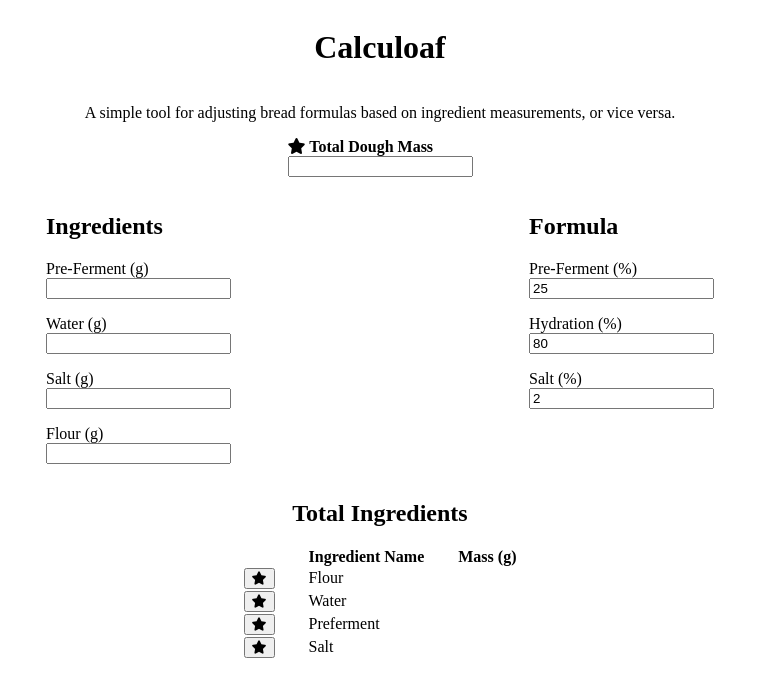
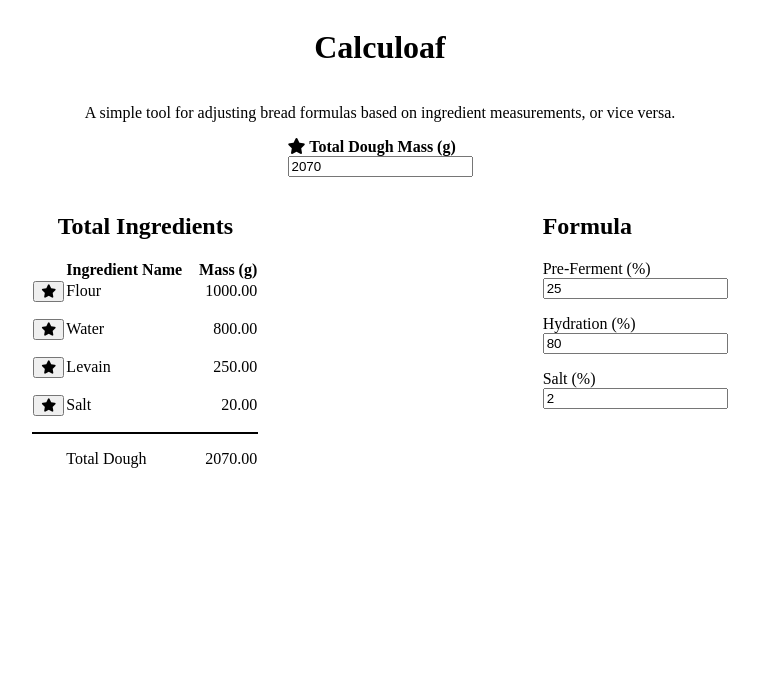
Before and after one commit to alfrdmalr/calculoaf, a React (Vite) app: page / in a window 1280 px wide. Shown: the top 696 px of the page, without its empty margins (260-1019 px from the left). Built offline with nearby package versions, Linux system fonts and the light colour scheme.

Commit message:
reformat totals; switch limiting reagent

```diff
--- a/src/App.tsx
+++ b/src/App.tsx
@@ -1,21 +1,26 @@
 import React, {useCallback, useEffect, useState} from 'react';
 import {FormulaForm} from './components/formulaForm';
-import {IngredientsForm} from './components/ingredientsForm';
 import styles from "./app.module.css";
 import {Formula, validateFormula} from './types/formula';
-import {emptyIngredients, Ingredients, validateIngredients} from './types/ingredients';
+import {emptyIngredients, Ingredients} from './types/ingredients';
 import {NumberInput} from './components/numberInput';
-import {applyFormulaTDM} from './functions/applyFormula';
+import {applyFormula, applyFormulaTDM, getFlourMass} from './functions/applyFormula';
 import { Nullable } from './types/nullable';
 import { isValid, Numberish } from './types/numberish';
 import { TotalIngredients } from './components/totalIngredients';
+import { getReagentLabel, Reagent } from './types/reagent';
 
 if (module.hot) {
   module.hot.accept();
 }
 
+const unit: string = "g";
+
 export const App = () => {
-  const [totalDoughMass, setTotalDoughMass] = useState<Numberish>(null);
+  const [limitingReagent, setLimitingReagent] = useState<Reagent>({
+    value: 2070,
+    key: 'totalDoughMass'
+  });
   const [ingredients, setIngredients] = useState<Nullable<Ingredients>>(emptyIngredients());
   const [formula, setFormula] = useState<Nullable<Formula>>({
     hydrationPercent: 80,
@@ -23,50 +28,75 @@ export const App = () => {
     saltPercent: 2
   });
 
-  const updateIngredients = useCallback((i: Nullable<Ingredients>) => {
-    // needs to be already adjusted
-    setIngredients(i);
-    if (validateIngredients(i)) {
-      const newTDM = i.saltMass + i.flourMass + i.waterMass + i.levainMass;
-      setTotalDoughMass(newTDM);
-    } else {
-      setTotalDoughMass(null);
+  const handleReagentChange = useCallback((r: Reagent, formula: Formula) => {
+    let newIngredients = emptyIngredients();
+
+    if (!isValid(r.value)) {
+      setIngredients(newIngredients);
+      return;
     }
-  }, [validateIngredients]);
+
+    switch(r.key) {
+      case 'totalDoughMass':
+        newIngredients = applyFormulaTDM(formula, r.value);
+        break;
+      case 'flourMass':
+        newIngredients = applyFormula(formula, r.value);
+        break;
+      case 'levainMass':
+        newIngredients = applyFormula(formula, getFlourMass(r.value, formula.levainPercent));
+        break;
+      case 'waterMass':
+        newIngredients = applyFormula(formula, getFlourMass(r.value, formula.hydrationPercent));
+        break;
+      case 'saltMass':
+        newIngredients = applyFormula(formula, getFlourMass(r.value, formula.saltPercent));
+        break;
+      default:
+        break;
+    }
+
+    setIngredients(newIngredients)
+  }, []);
+
 
   useEffect(() => {
+    const {key, value} = limitingReagent;
+
     if (!validateFormula(formula) ||
-      !isValid(totalDoughMass)) {
+      !isValid(value)) {
       setIngredients(emptyIngredients());
     } else {
-      setIngredients(applyFormulaTDM(formula, totalDoughMass));
+      handleReagentChange({key, value}, formula);
     }
-  }, [formula, totalDoughMass]);
+  }, [formula, limitingReagent]);
 
   return(
     <div className={styles.main}>
       <h1>Calculoaf</h1>
       <p>A simple tool for adjusting bread formulas based on ingredient measurements, or vice versa.</p>
+
       <NumberInput
         label={
           <>
             <span className="fas fa-star" />
-              <b> Total Dough Mass</b>
+            <b> {getReagentLabel(limitingReagent.key)} Mass ({unit})</b>
           </>
         }
         id={'dough-mass'}
-          value={totalDoughMass}
+        value={limitingReagent.value}
         min={0}
         enforceBounds
         precision={0}
-          setValue={setTotalDoughMass}
+        setValue={n => setLimitingReagent(prev => ({key: prev.key, value: n}))}
       />
+
       <div className={styles.forms}>
         <div className={styles.formContainer}>
-          <IngredientsForm
-            formula={formula}
-            updateIngredients={updateIngredients}
+          <TotalIngredients
             ingredients={ingredients}
+            setLimitingReagent={setLimitingReagent}
+            limitingReagent={limitingReagent.key}
           />
         </div>
         <div className={styles.formContainer}>
@@ -76,11 +106,6 @@ export const App = () => {
           />
         </div>
       </div>
-      <div className={styles.formContainer}>
-        <TotalIngredients
-          ingredients={ingredients}
-        />
-      </div>
     </div>
   )
 }
--- a/src/components/totalIngredients/index.tsx
+++ b/src/components/totalIngredients/index.tsx
@@ -1,17 +1,56 @@
-import React from 'react';
-import {Ingredients} from '../../types/ingredients';
+import React, { useCallback, useMemo } from 'react';
+import { getReagentLabel, Reagent, ReagentType } from '../../types/reagent';
+import {Ingredients, validateIngredients} from '../../types/ingredients';
 import { Nullable } from '../../types/nullable';
+import { Numberish } from '../../types/numberish';
 import styles from './totals.module.css'
 
 export interface TotalIngredientsProps {
   ingredients: Nullable<Ingredients>;
+  setLimitingReagent: (r: Reagent) => void;
+  limitingReagent: ReagentType;
 }
 
 export const TotalIngredients = (props: TotalIngredientsProps) => {
-  const {levainMass, flourMass, waterMass, saltMass} = props.ingredients;
+  const {setLimitingReagent, limitingReagent, ingredients} = props;
+
+  const {
+    levainMass,
+    flourMass,
+    waterMass,
+    saltMass,
+  } = ingredients;
 
   //todo
   const unit: string = "g";
+
+  const reagentButton = useCallback((key: ReagentType, value: Numberish) => {
+    return (
+      <>
+        {limitingReagent !== key &&
+        <button onClick={() => setLimitingReagent({key: key, value: value})}>
+          <span className="fas fa-star" />
+        </button>
+        }
+      </>
+    );
+
+
+  }, [limitingReagent, setLimitingReagent]);
+
+  const totalDoughMass = useMemo(() => {
+    if (validateIngredients(ingredients)) {
+      return (0
+        + ingredients.levainMass
+        + ingredients.flourMass
+        + ingredients.saltMass
+        + ingredients.waterMass
+      );
+    } else {
+      return null;
+    }
+
+  }, [ingredients]);
 
   return(
     <div className={styles.container}>
@@ -26,44 +65,45 @@ export const TotalIngredients = (props: TotalIngredientsProps) => {
 
           <tr>
             <td>
-              <button>
-                <span className="fas fa-star" />
-              </button>
+              {reagentButton('flourMass', flourMass)}
             </td>
-            <td>Flour</td>
+            <td>{getReagentLabel('flourMass')}</td>
             <td>{flourMass?.toFixed(2)}</td>
           </tr>
 
           <tr>
             <td>
-              <button>
-                <span className="fas fa-star" />
-              </button>
+              {reagentButton('waterMass', waterMass)}
             </td>
-            <td>Water</td>
+            <td>{getReagentLabel('waterMass')}</td>
             <td>{waterMass?.toFixed(2)}</td>
           </tr>
 
           <tr>
             <td>
-              <button>
-                <span className="fas fa-star" />
-              </button>
+              {reagentButton('levainMass', levainMass)}
             </td>
-            <td>Preferment</td>
+            <td>{getReagentLabel('levainMass')}</td>
             <td>{levainMass?.toFixed(2)}</td>
           </tr>
 
           <tr>
             <td>
-              <button>
-                <span className="fas fa-star" />
-              </button>
+              {reagentButton('saltMass', saltMass)}
             </td>
-            <td>Salt</td>
+            <td>{getReagentLabel('saltMass')}</td>
             <td>{saltMass?.toFixed(2)}</td>
           </tr>
         </tbody>
+        <tfoot>
+          <tr>
+            <td>
+              {reagentButton('totalDoughMass', totalDoughMass)}
+            </td>
+            <td>Total Dough</td>
+            <td>{totalDoughMass?.toFixed(2)}</td>
+          </tr>
+        </tfoot>
       </table>
     </div>
   )
--- a/src/components/totalIngredients/totals.module.css
+++ b/src/components/totalIngredients/totals.module.css
@@ -1,10 +1,22 @@
 .table {
-  border-collapse: separate;
-  border-spacing: 2rem 0rem;
+  border-collapse: collapse;
 }
 
 .table td:last-child {
   text-align: end;
+}
+
+.table tbody td {
+  padding-bottom: 1rem;
+}
+
+.table tfoot td {
+  border-top: solid 2px black;
+  padding-top: 1rem;
+}
+
+.table td:nth-child(2), th:nth-child(2) {
+  padding-right: 1rem;
 }
 
 .container {
--- a/src/functions/parseString.ts
+++ /dev/null
@@ -1,6 +0,0 @@
-export function parseString (s: string): number | undefined {
-  if (s === "") {
-    return undefined;
-  }
-  return parseFloat(s);
-}
--- /dev/null
+++ b/src/types/reagent.tsx
@@ -0,0 +1,25 @@
+import { Ingredients } from "./ingredients";
+import { Numberish } from "./numberish";
+
+export type ReagentType = keyof Ingredients | 'totalDoughMass';
+
+export type Reagent = {
+  value: Numberish;
+  key: ReagentType;
+}
+
+  // use this in totals component
+export function getReagentLabel(key: ReagentType): string {
+  switch(key) {
+    case 'totalDoughMass':
+    return "Total Dough";
+    case 'flourMass':
+    return "Flour";
+    case 'levainMass':
+    return "Levain";
+    case 'waterMass':
+    return "Water";
+    case 'saltMass':
+    return "Salt";
+  }
+}
```
Lines whose indentation alone changed are shown as unchanged.
